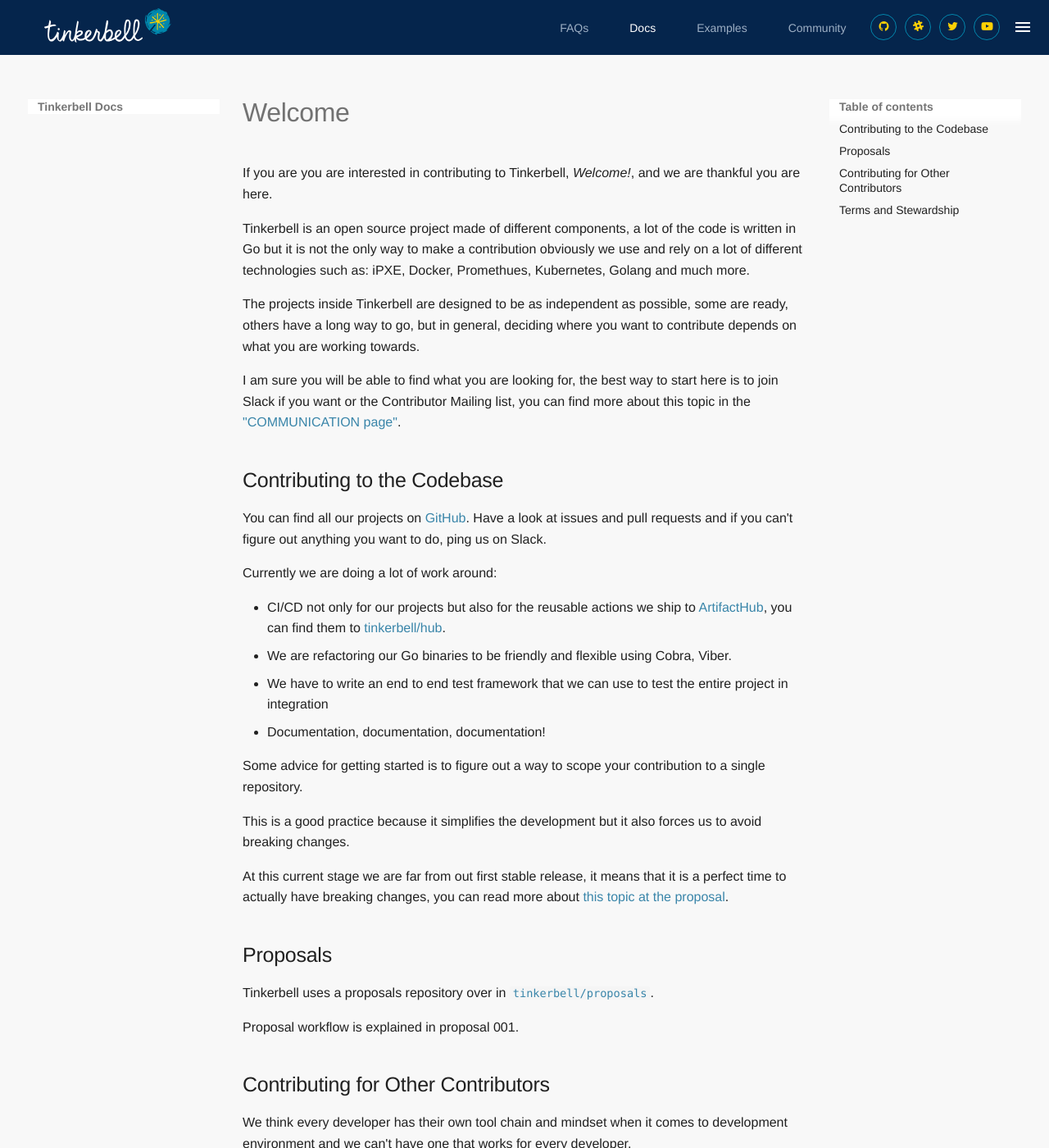
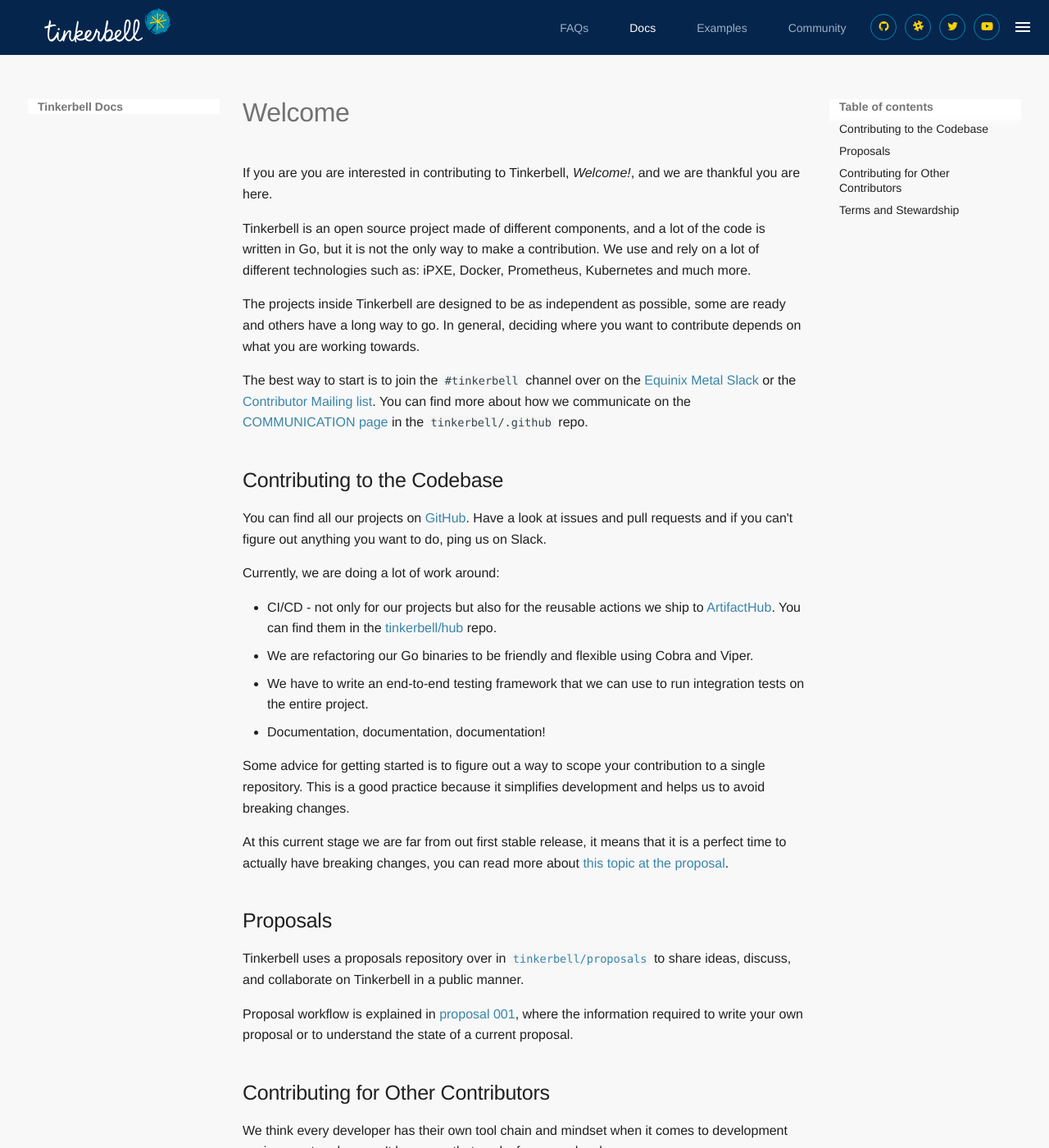
Before and after one commit to tinkerbell/tinkerbell-docs, an MkDocs documentation site: the page built from docs/contrib/index.md, in a window 1280 px wide and 1400 px high. Shown: the whole window at 82% size. Built offline with MkDocs 1.6.1 and Material for MkDocs 9.7.7, drawn with Linux system fonts in a browser that asks for light colours; some web fonts are replaced.

Commit message:
edits to the contrib welcome intro content

```diff
--- a/docs/contrib/index.md
+++ b/docs/contrib/index.md
@@ -5,34 +5,32 @@
 
 If you are you are interested in contributing to Tinkerbell, _Welcome!_, and we are thankful you are here.
 
-Tinkerbell is an open source project made of different components, a lot of the code is written in Go but it is not the only way to make a contribution obviously we use and rely on a lot of different technologies such as: iPXE, Docker, Promethues, Kubernetes, Golang and much more.
+Tinkerbell is an open source project made of different components, and a lot of the code is written in Go, but it is not the only way to make a contribution. We use and rely on a lot of different technologies such as: iPXE, Docker, Prometheus, Kubernetes and much more.
 
-The projects inside Tinkerbell are designed to be as independent as possible, some are ready, others have a long way to go, but in general, deciding where you want to contribute depends on what you are working towards.
+The projects inside Tinkerbell are designed to be as independent as possible, some are ready and others have a long way to go. In general, deciding where you want to contribute depends on what you are working towards.
 
-I am sure you will be able to find what you are looking for, the best way to start here is to join Slack if you want or the Contributor Mailing list, you can find more about this topic in the ["COMMUNICATION page"](https://github.com/tinkerbell/.github/blob/master/COMMUNICATION.md#contributors-mailing-list).
+The best way to start is to join the `#tinkerbell` channel over on the [Equinix Metal Slack](https://slack.equinixmetal.com/) or the [Contributor Mailing list](https://github.com/tinkerbell/.github/blob/master/COMMUNICATION.md#contributors-mailing-list). You can find more about how we communicate on the [COMMUNICATION page](https://github.com/tinkerbell/.github/blob/master/COMMUNICATION.md) in the `tinkerbell/.github` repo.
 
 ## Contributing to the Codebase
 
 You can find all our projects on [GitHub](https://github.com/tinkerbell). Have a look at issues and pull requests and if you can't figure out anything you want to do, ping us on Slack.
 
-Currently we are doing a lot of work around:
+Currently, we are doing a lot of work around:
 
-* CI/CD not only for our projects but also for the reusable actions we ship to [ArtifactHub](https://artifacthub.io/packages/search?page=1&org=tinkerbell-community), you can find them to [tinkerbell/hub](https://github.com/tinkerbell/hub).
-* We are refactoring our Go binaries to be friendly and flexible using Cobra, Viber.
-* We have to write an end to end test framework that we can use to test the entire project in integration
-* Documentation, documentation, documentation!
+- CI/CD - not only for our projects but also for the reusable actions we ship to [ArtifactHub](https://artifacthub.io/packages/search?page=1&org=tinkerbell-community). You can find them in the [tinkerbell/hub](https://github.com/tinkerbell/hub) repo.
+- We are refactoring our Go binaries to be friendly and flexible using Cobra and Viper.
+- We have to write an end-to-end testing framework that we can use to run integration tests on the entire project.
+- Documentation, documentation, documentation!
 
-Some advice for getting started is to figure out a way to scope your contribution to a single repository.
-
-This is a good practice because it simplifies the development but it also forces us to avoid breaking changes.
+Some advice for getting started is to figure out a way to scope your contribution to a single repository. This is a good practice because it simplifies development and helps us to avoid breaking changes.
 
 At this current stage we are far from out first stable release, it means that it is a perfect time to actually have breaking changes, you can read more about [this topic at the proposal](https://github.com/tinkerbell/proposals/blob/master/proposals/0011/README.md).
 
 ## Proposals
 
-Tinkerbell uses a proposals repository over in [`tinkerbell/proposals`](https://github.com/tinkerbell/proposals).
+Tinkerbell uses a proposals repository over in [`tinkerbell/proposals`](https://github.com/tinkerbell/proposals) to share ideas, discuss, and collaborate on Tinkerbell in a public manner.
 
-Proposal workflow is explained in proposal 001.
+Proposal workflow is explained in [proposal 001](https://github.com/tinkerbell/proposals/tree/master/proposals/0001), where the information required to write your own proposal or to understand the state of a current proposal.
 
 ## Contributing for Other Contributors
 
```
